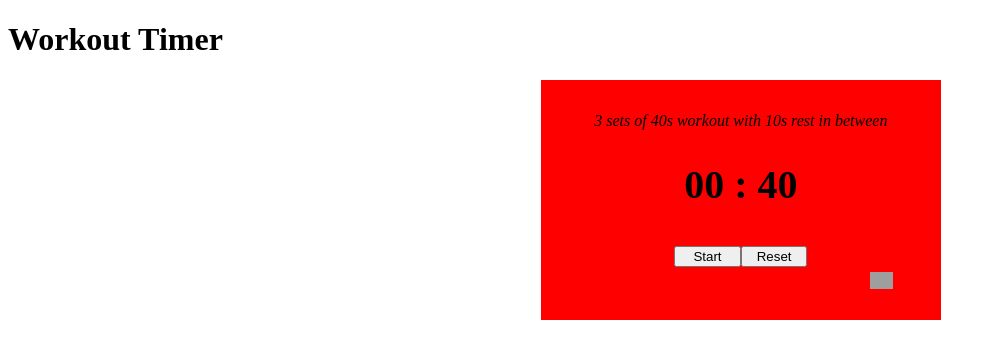
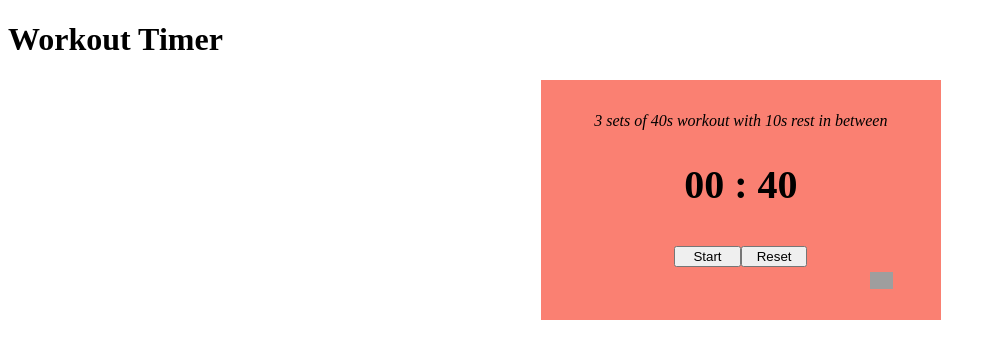
Before and after one commit to cathqine/workout-timer, a React (Create React App) app: page / in a window 1280 px wide. Shown: the top 358 px of the page, without its empty margins (0-996 px from the left). Built offline with nearby package versions, Linux system fonts and the light colour scheme; no server answers; grey boxes are pictures that could not be loaded.

Commit message:
changed colour for ease on the eyes

```diff
--- a/src/App.jsx
+++ b/src/App.jsx
@@ -287,7 +287,7 @@ function App() {
         </Box>
       </Box>
       <div className='center-align' style={{ margin: "0em 33.3em" }}>
-        <div style={{ height: "15em", width: "25em", backgroundColor: "red", textAlign: "center", display: "flex", flexDirection: "column", justifyContent: "space-evenly" }}>
+        <div style={{ height: "15em", width: "25em", backgroundColor: "salmon", textAlign: "center", display: "flex", flexDirection: "column", justifyContent: "space-evenly" }}>
           <div>
             <i>{numSets} sets of {work}s workout with {rest}s rest in between</i>
           </div>
```
